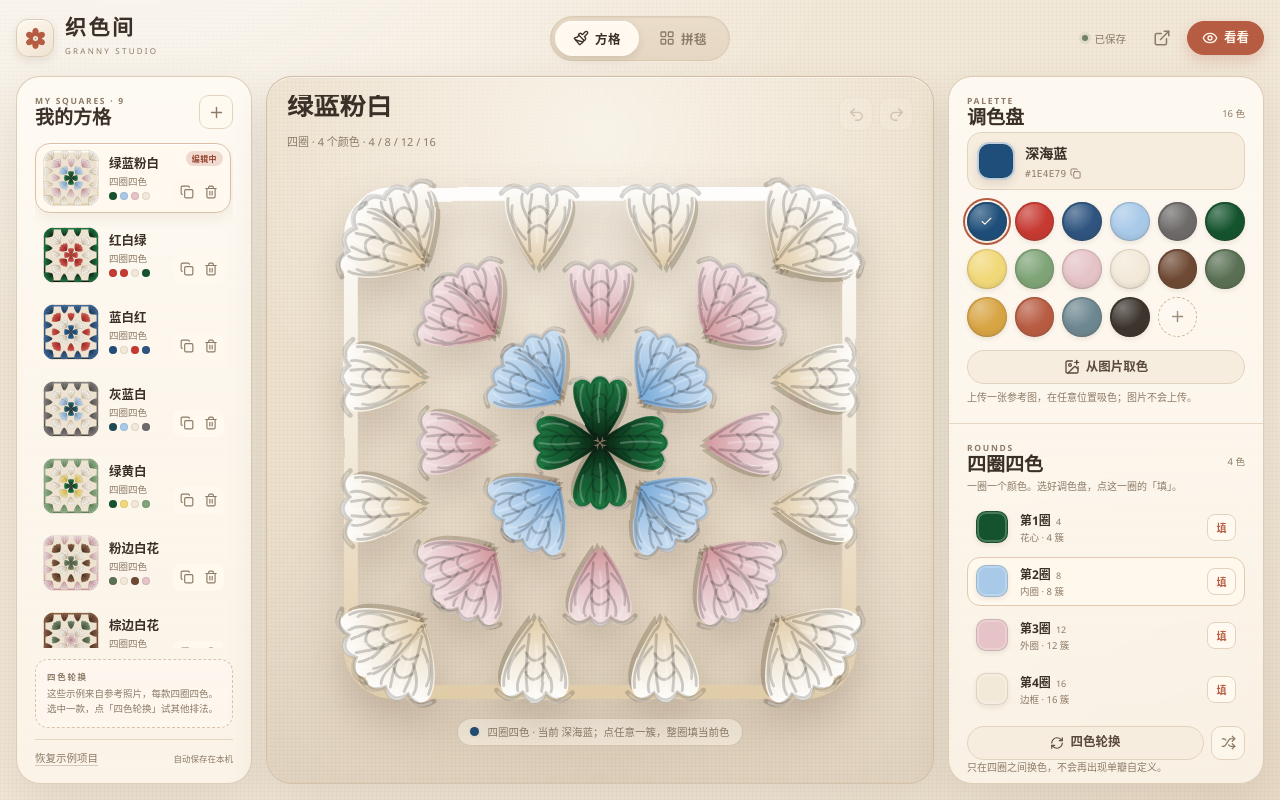
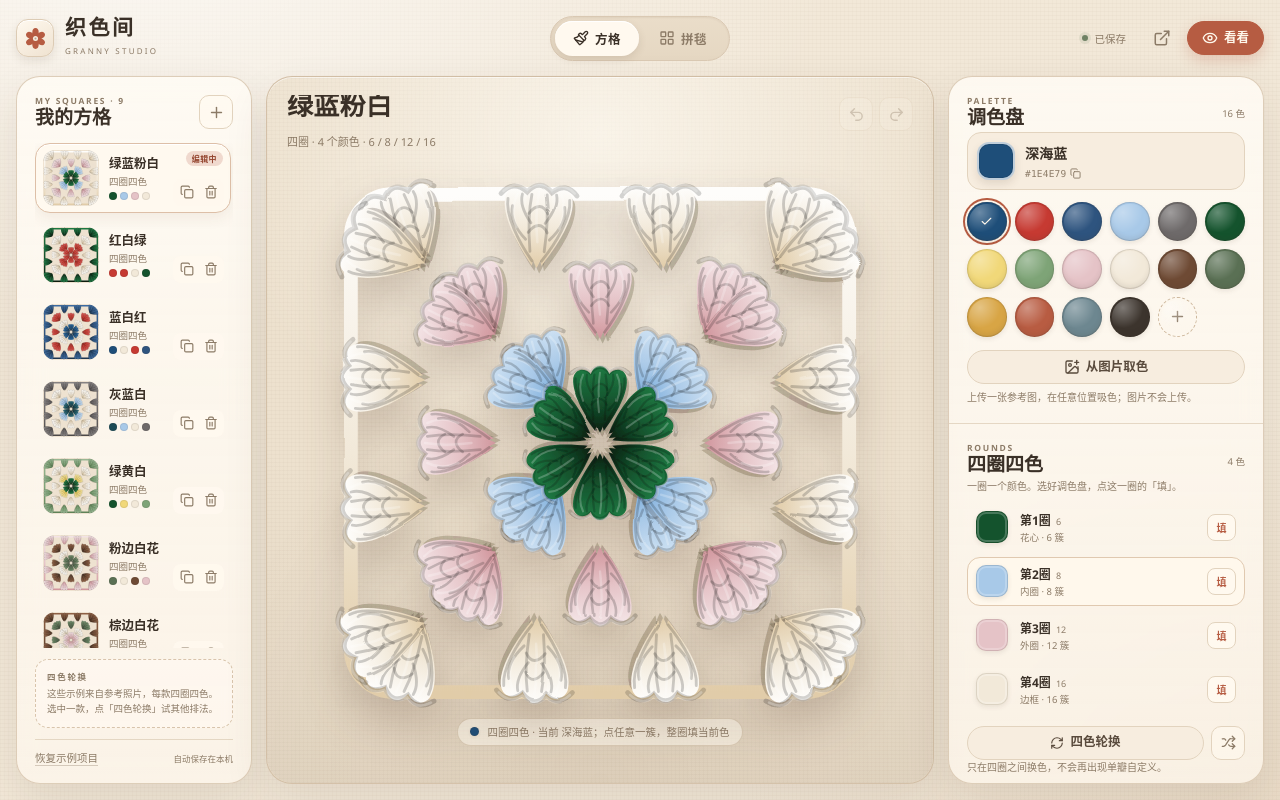
Before and after one commit to GOODDAYDAY/granny-studio, a React (Vite) app: page / in a window 1280 px wide. Built offline with nearby package versions, Linux system fonts and the light colour scheme.

Commit message:
fix: restore the six-cluster center and finalize 6/8/12/16 structure

```diff
--- a/src/components/SquareEditor.tsx
+++ b/src/components/SquareEditor.tsx
@@ -65,7 +65,7 @@ export default function SquareEditor() {
             spellCheck={false}
           />
           <p className="stage-sub">
-            四圈 · 4 个颜色 · 4 / 8 / 12 / 16
+            四圈 · 4 个颜色 · 6 / 8 / 12 / 16
           </p>
         </div>
         <div className="stage-actions">
--- a/src/domain/geometry.ts
+++ b/src/domain/geometry.ts
@@ -54,12 +54,18 @@ function cluster(
 }
 
 export function flowerGeometry(): FlowerGeometry {
-  const center = [
-    cluster('petal-0', 'center', 0, -3, 0, 0.95),
-    cluster('petal-1', 'center', 3, 0, 90, 0.95),
-    cluster('petal-2', 'center', 0, 3, 180, 0.95),
-    cluster('petal-3', 'center', -3, 0, 270, 0.95),
-  ]
+  const center = Array.from({ length: 6 }, (_, index) => {
+    const angle = -90 + index * 60
+    const rad = (angle * Math.PI) / 180
+    return cluster(
+      `petal-${index}`,
+      'center',
+      Math.cos(rad) * 8,
+      Math.sin(rad) * 8,
+      angle + 90,
+      0.95,
+    )
+  })
 
   const inner = [
     cluster('puff-0', 'puff', -23, -23, -22, 1.05),
--- a/src/domain/patterns.ts
+++ b/src/domain/patterns.ts
@@ -10,13 +10,13 @@ export interface LayerMeta {
 }
 
 export const LAYERS: LayerMeta[] = [
-  { id: 'center', name: '第1圈', hint: '花心 · 4 簇', count: 4 },
+  { id: 'center', name: '第1圈', hint: '花心 · 6 簇', count: 6 },
   { id: 'puff', name: '第2圈', hint: '内圈 · 8 簇', count: 8 },
   { id: 'background', name: '第3圈', hint: '外圈 · 12 簇', count: 12 },
   { id: 'border', name: '第4圈', hint: '边框 · 16 簇', count: 16 },
 ]
 
-const centerRegions: PatternRegion[] = Array.from({ length: 4 }, (_, index) => ({
+const centerRegions: PatternRegion[] = Array.from({ length: 6 }, (_, index) => ({
   id: `petal-${index}`,
   layer: 'center',
   index,
```
Also changed, not shown: 8 other files (tests, documents, lock files or other folders).
